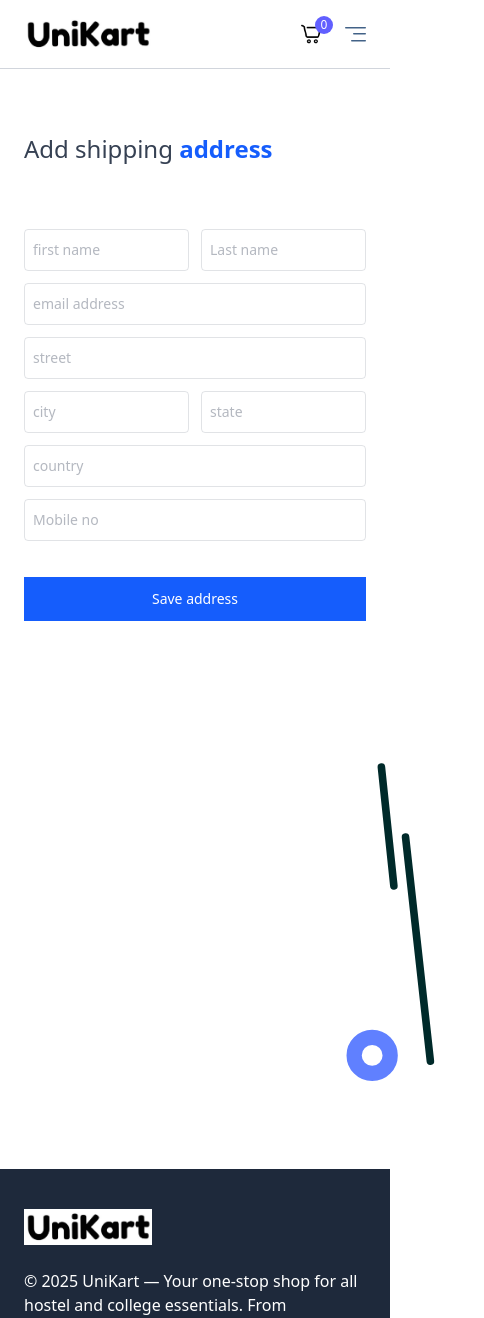
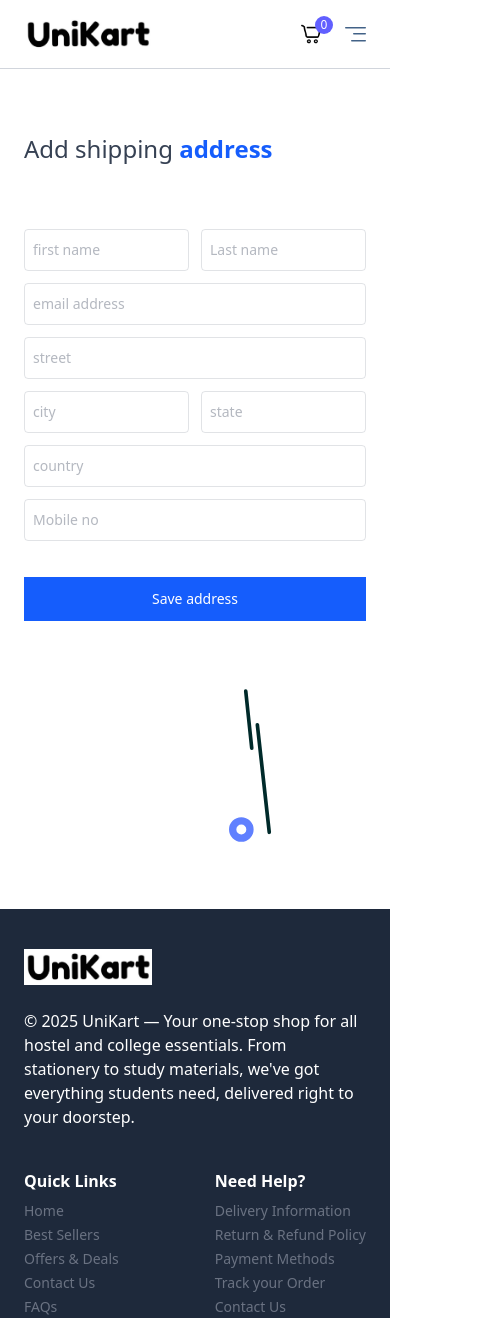
Before and after one commit to Nazrulali10/UniKart, a React (Vite) app in the folder client/: page /add-address in a window 390 px wide. Shown: the top 1318 px of the page, 484 px wide, since content can reach past the window. Built offline with nearby package versions, Linux system fonts and the light colour scheme; no server answers.

Commit message:
all corrected

```diff
--- a/client/src/animations/animations.jsx
+++ b/client/src/animations/animations.jsx
@@ -3,6 +3,13 @@ import addressanimation from './addressanimation.json'
 
 export default function AddressAnimation(){
     return(
-        <Lottie animationData={addressanimation} loop={true} style={{height:500, width:500}}/>
+        <div className="flex justify-center items-center">
+  <Lottie
+    animationData={addressanimation}
+    loop={true}
+    className="w-60 h-60 sm:w-80 sm:h-80 md:w-[500px] md:h-[500px]"
+  />
+</div>
+
     )
 }
--- a/client/src/components/BottomBanner.jsx
+++ b/client/src/components/BottomBanner.jsx
@@ -44,8 +44,8 @@ export const BottomBanner = () => {
       />
 
       {/* Content overlay */}
-      <div className="relative z-10 flex flex-col md:items-end items-center md:justify-center md:pt-0 pt-20 md:pr-26 px-4">
-        <div className="bg-white/80 p-4 rounded-md backdrop-blur-sm">
+      <div className="relative z-10 flex flex-col md:items-end items-center justify-center py-12 md:pr-26 md:py-12 px-4">
+        <div className=" p-4 rounded-md ">
           <h1 className="font-semibold text-2xl md:text-3xl text-center md:text-right">
             Why we are the Best!
           </h1>
--- a/client/src/components/MainBanner.jsx
+++ b/client/src/components/MainBanner.jsx
@@ -96,9 +96,9 @@ export const MainBanner = () => {
         {/* Heading */}
         <h1
           className="
-            text-1xl md:text-4xl lg:text-5xl
+            text-2xl md:text-4xl lg:text-5xl
             font-bold
-            max-w-50 md:max-w-50 lg:max-w-lg
+            max-w-45 md:max-w-50 lg:max-w-lg
             leading-tight
             text-right md:text-left
 
```
